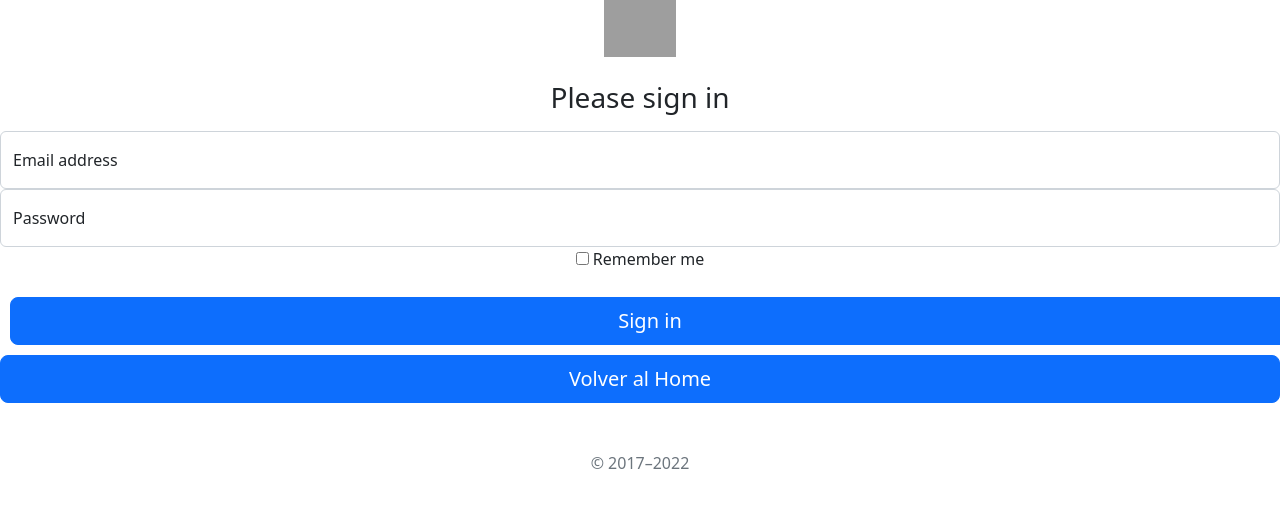
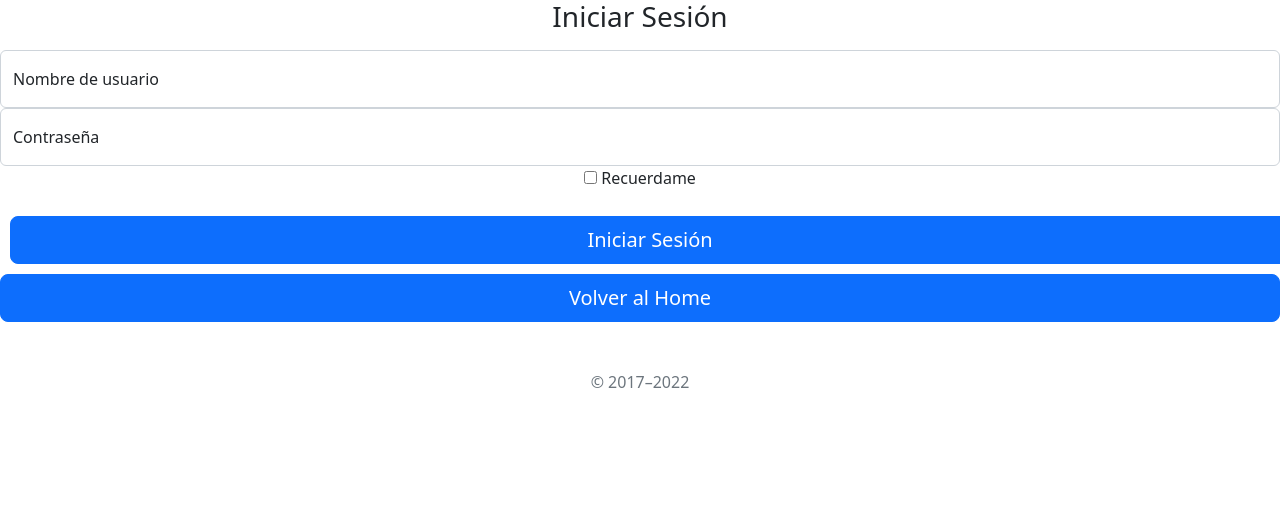
Before and after one commit to lucasibaniez/prode_info_qatar22, a Django app: page /iniciar-sesion/ in a window 1280 px wide. Shown: the top 508 px of the page. Run offline with Django 4.2, Linux system fonts and the light colour scheme; grey boxes are pictures that could not be loaded.

```diff
--- a/src/templates/login.html
+++ b/src/templates/login.html
@@ -77,25 +77,25 @@
 	<body class="text-center">
 
 	<main class="form-signin w-100 m-auto">
-  <form>
-    <img class="mb-4" src="../assets/brand/bootstrap-logo.svg" alt="" width="72" height="57">
-    <h1 class="h3 mb-3 fw-normal">Please sign in</h1>
+		<form method="POST">{% csrf_token %}
+			<h1 class="h3 mb-3 fw-normal">Iniciar Sesión</h1>
 
 			<div class="form-floating">
-      <input type="email" class="form-control" id="floatingInput" placeholder="name@example.com">
-      <label for="floatingInput">Email address</label>
+				<input type="text" class="form-control" id="floatingInput" placeholder="name@example.com" name="username">
+				<label for="floatingInput">Nombre de usuario</label>
 			</div>
 			<div class="form-floating">
-      <input type="password" class="form-control" id="floatingPassword" placeholder="Password">
-      <label for="floatingPassword">Password</label>
+				<input type="password" class="form-control" id="floatingPassword" placeholder="Password" name="password">
+				<label for="floatingPassword">Contraseña</label>
 			</div>
 
 			<div class="checkbox mb-3">
 				<label>
-        <input type="checkbox" value="remember-me"> Remember me
+					<input type="checkbox" value="remember-me"> Recuerdame
 				</label>
 			</div>
-    <button class="w-100 btn btn-lg btn-primary" type="submit" style="margin:10px;">Sign in</button>
+
+			<button class="w-100 btn btn-lg btn-primary" type="submit" style="margin:10px;">Iniciar Sesión</button>
 		</form>
 
 			<a href="{% url 'home' %}"><button class="w-100 btn btn-lg btn-primary">Volver al Home</button></a>
```
Also changed, not shown: 1 other file. Lines whose indentation alone changed are shown as unchanged.
